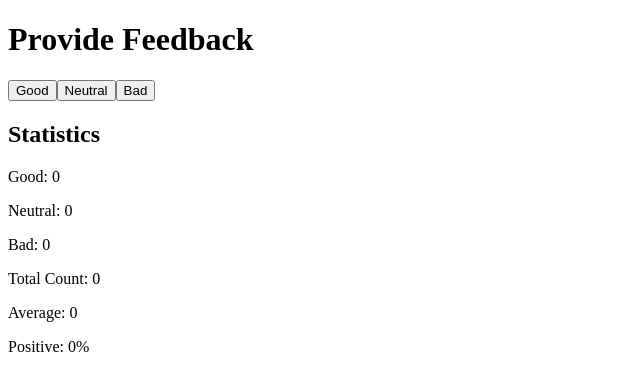
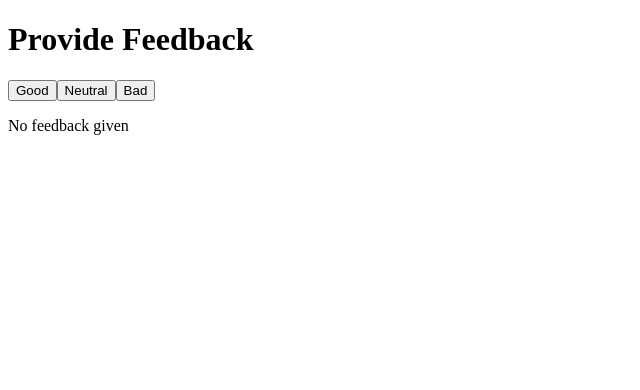
Before and after one commit to macy-jayne/Full_Stack_Open, a React (Vite) app in the folder part1/Exercises6-14/Exercises6-14/: page / in a window 1280 px wide. Shown: the top 390 px of the page, without its empty margins (0-640 px from the left). Built offline with nearby package versions, Linux system fonts and the light colour scheme.

Commit message:
Exercise 1.9 (unicafe step 4)

```diff
--- a/part1/Exercises6-14/Exercises6-14/src/Components/Statistics.jsx
+++ b/part1/Exercises6-14/Exercises6-14/src/Components/Statistics.jsx
@@ -6,6 +6,7 @@ const Statistics = ({good, neutral, bad}) => {
   const pos = total > 0 ? good / (good + neutral + bad) * 100 : 0
 
   return (
+    (total > 0 ?
     <div>
       <h2>Statistics</h2>
       <div>
@@ -16,8 +17,9 @@ const Statistics = ({good, neutral, bad}) => {
         <p>Average: {avg}</p>
         <p>Positive: {pos}%</p>
       </div>
-    </div>
-  )
+    </div> :
+    <div><p>No feedback given</p></div>
+    ))
 }
 
 export default Statistics
```
